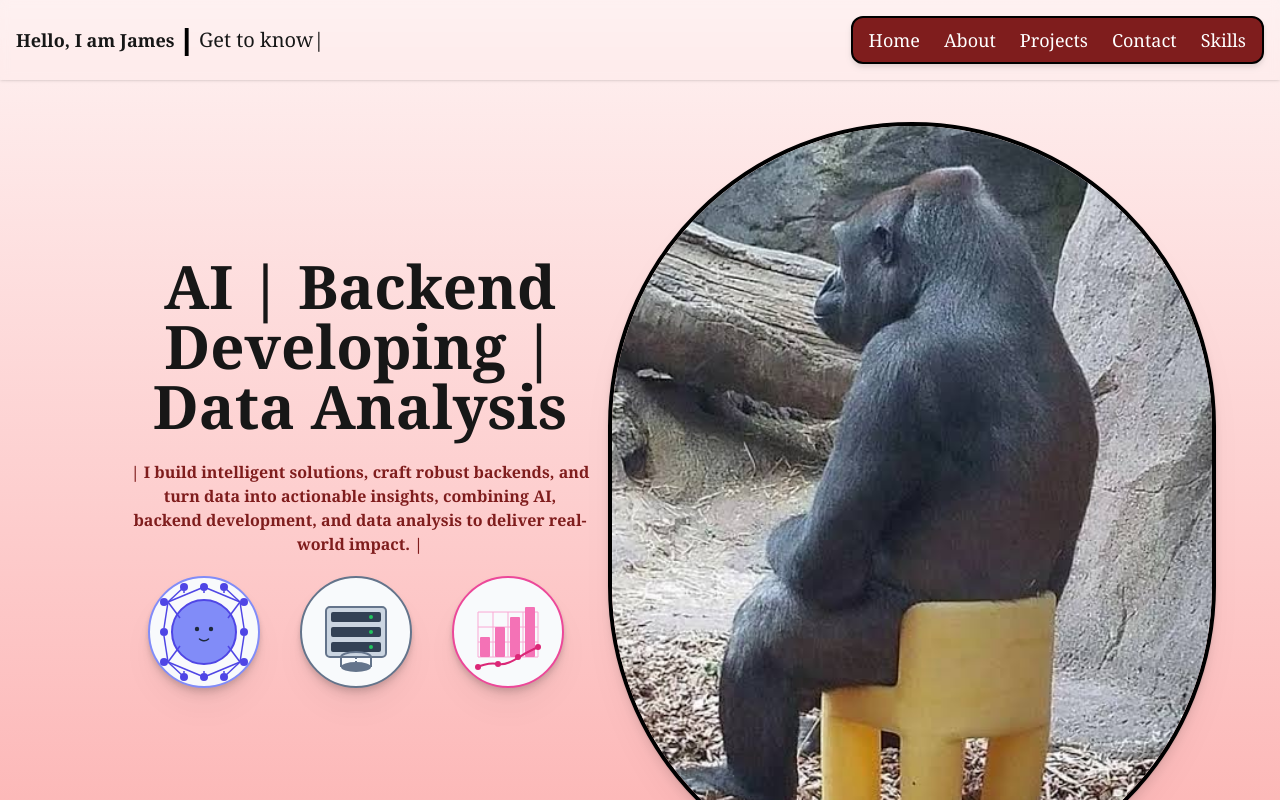
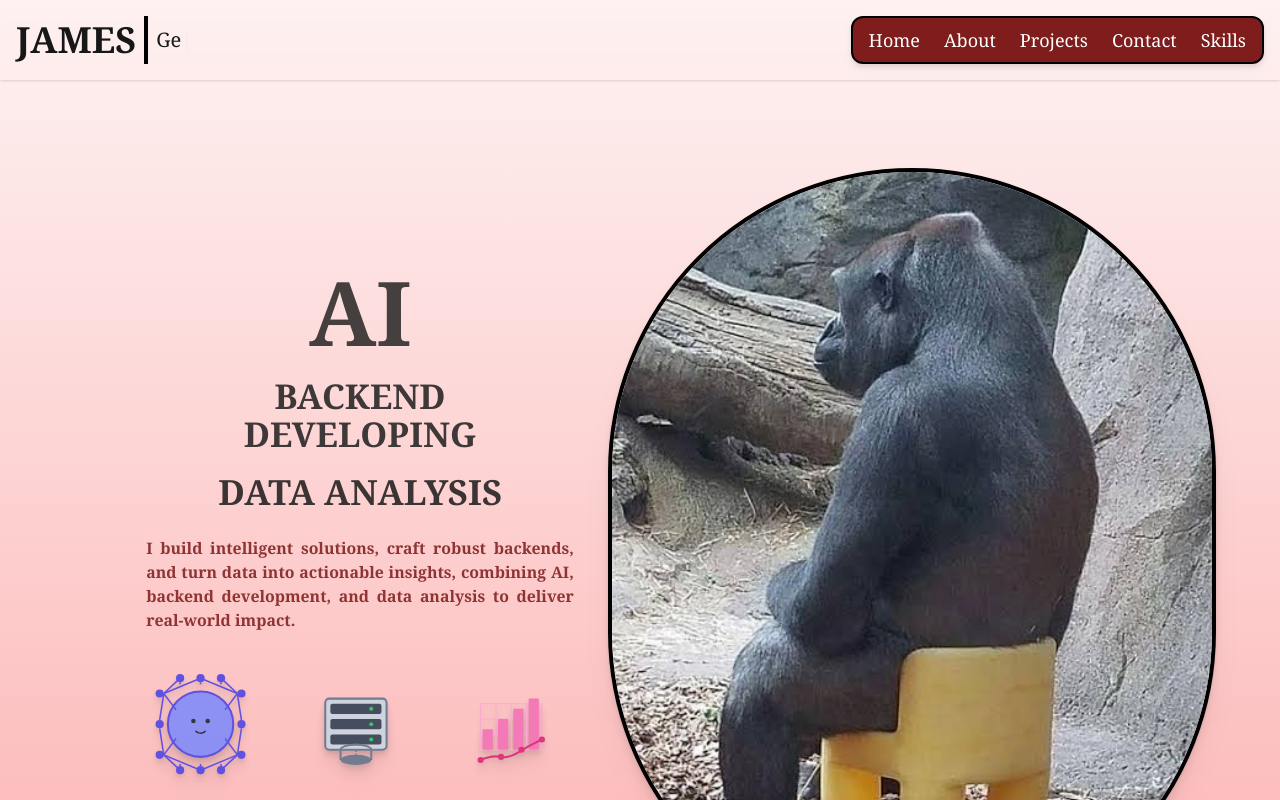
Before and after one commit to jamesgitt/portfolio, a Next.js app: page / in a window 1280 px wide. Shown: the top 800 px of the page. Built offline with nearby package versions, Linux system fonts and the light colour scheme.

Commit message:
Home Page Updates

```diff
--- a/src/app/components/Navbar.tsx
+++ b/src/app/components/Navbar.tsx
@@ -4,10 +4,10 @@ import TypingText from './TypingText';
 export default function Navbar() {
     return (
       <nav className="bg-red-100 bg-opacity-5 backdrop-blur-sm shadow p-4 flex justify-between">
-        <div className="flex items-center space-x-2">
-          <p className="font-serif text-lg font-bold">Hello, I am James</p>
-          <span className="mx-2 text-black font-bold text-3xl">|</span>
-          <TypingText text="Get to know me" />
+        <div className="flex flex-row items-center space-x-2">
+          <p className="font-serif text-4xl font-bold">JAMES</p>
+          <span className="mx-2 self-stretch border-l-4 border-black"></span>
+          <TypingText text="Get to know me" className="font-serif"/>
         </div>
         <div className="bg-red-900 h-12 border-solid border-black border-2 drop-shadow-md rounded-xl flex items-center space-x-6">
           <Link href="/" className="text-lg text-white hover:font-bold font-serif pl-4">Home</Link>
--- /dev/null
+++ b/src/app/components/PulsateElement.tsx
@@ -0,0 +1,46 @@
+'use client';
+
+import { motion, useScroll, useTransform } from 'framer-motion';
+import { useRef, ReactNode } from 'react';
+
+interface PulsateElementProps {
+  children: ReactNode;
+  className?: string;
+}
+
+export default function PulsateElement({ children, className = '' }: PulsateElementProps) {
+  const ref = useRef<HTMLSpanElement>(null);
+
+  // Get scroll progress for the element (0 = top of viewport, 1 = bottom)
+  const { scrollYProgress } = useScroll({
+    target: ref,
+    offset: ["start end", "end start"], // Animate as the element enters and leaves the viewport
+  });
+
+  // Map scroll progress to scale and opacity for a "pulse" effect
+  // You can tweak the input/output ranges for different pulse timing
+  const scale = useTransform(
+    scrollYProgress,
+    [0, 0.25, 0.5, 0.75, 1],
+    [0.85, 1.1, 1, 1.1, 0.85]
+  );
+  const opacity = useTransform(
+    scrollYProgress,
+    [0, 0.25, 0.5, 0.75, 1],
+    [0.7, 1, 1, 1, 0.7]
+  );
+
+  return (
+    <motion.span
+      ref={ref}
+      className={className}
+      style={{
+        scale,
+        opacity,
+        display: 'inline-block',
+      }}
+    >
+      {children}
+    </motion.span>
+  );
+}
--- /dev/null
+++ b/src/app/components/PulsatingText.tsx
@@ -0,0 +1,46 @@
+'use client';
+
+import { motion, useScroll, useTransform } from 'framer-motion';
+import { useRef } from 'react';
+
+interface PulsatingTextProps {
+  text: string;
+  className?: string;
+}
+
+export default function PulsatingText({ text, className = '' }: PulsatingTextProps) {
+  const ref = useRef<HTMLSpanElement>(null);
+
+  // Get scroll progress for the element (0 = top of viewport, 1 = bottom)
+  const { scrollYProgress } = useScroll({
+    target: ref,
+    offset: ["start end", "end start"], // Animate as the element enters and leaves the viewport
+  });
+
+  // Map scroll progress to scale and opacity for a "pulse" effect
+  // You can tweak the input/output ranges for different pulse timing
+  const scale = useTransform(
+    scrollYProgress,
+    [0, 0.25, 0.5, 0.75, 1],
+    [0.85, 1.1, 1, 1.1, 0.85]
+  );
+  const opacity = useTransform(
+    scrollYProgress,
+    [0, 0.25, 0.5, 0.75, 1],
+    [0.7, 1, 1, 1, 0.7]
+  );
+
+  return (
+    <motion.span
+      ref={ref}
+      className={className}
+      style={{
+        scale,
+        opacity,
+        display: 'inline-block',
+      }}
+    >
+      {text}
+    </motion.span>
+  );
+}
--- a/src/app/components/TypingText.tsx
+++ b/src/app/components/TypingText.tsx
@@ -1,9 +1,11 @@
 'use client';
 
-import React, { useState, useEffect, useRef, useCallback } from 'react';
+import { motion } from 'framer-motion';
+import { useEffect, useRef, useState } from 'react';
 
 interface TypingTextProps {
   text: string;
+  className?: string;
   speed?: number;
   pause?: number; // Optional pause at end of typing
   eraseSpeed?: number; // Optional speed for erasing
@@ -12,71 +14,89 @@ interface TypingTextProps {
 
 export default function TypingText({
   text,
-  speed = 100,
-  pause = 1000,
-  eraseSpeed = 50,
-  erasePause = 500,
+  className = '',
+  // Match the total animation duration of PulsatingText (3.5s) to the typing/erasing cycle.
+  // We'll split the 3.5s: half for typing, half for erasing (including pauses).
+  speed,
+  pause,
+  eraseSpeed,
+  erasePause,
 }: TypingTextProps) {
-  const [displayedText, setDisplayedText] = useState('');
-  const intervalRef = useRef<NodeJS.Timeout | null>(null);
+  // Calculate dynamic speeds to match 3.5s total cycle
+  const totalDuration = 3500; // ms, matches PulsatingText
+  const chars = text.length;
+
+  // We'll allocate 40% to typing, 10% pause, 40% erasing, 10% pause
+  const typingDuration = totalDuration * 0.4;
+  const typingSpeed = speed ?? (chars > 0 ? typingDuration / chars : 100);
+
+  const typingPause = pause ?? totalDuration * 0.1;
+
+  const erasingDuration = totalDuration * 0.4;
+  const erasingSpeed = eraseSpeed ?? (chars > 0 ? erasingDuration / chars : 50);
+
+  const erasingPause = erasePause ?? totalDuration * 0.1;
+
+  const [displayed, setDisplayed] = useState(0);
   const timeoutRef = useRef<NodeJS.Timeout | null>(null);
-  const currentIndexRef = useRef(0);
-
-  // Clear intervals and timeouts
-  const clearTimers = useCallback(() => {
-    if (intervalRef.current) {
-      clearInterval(intervalRef.current);
-      intervalRef.current = null;
-    }
-    if (timeoutRef.current) {
-      clearTimeout(timeoutRef.current);
-      timeoutRef.current = null;
-    }
-  }, []);
-
-  // Typing function
-  const type = useCallback(() => {
-    clearTimers();
-    intervalRef.current = setInterval(() => {
-      if (currentIndexRef.current < text.length) {
-        setDisplayedText(text.slice(0, currentIndexRef.current + 1));
-        currentIndexRef.current += 1;
-      } else {
-        clearTimers();
-        timeoutRef.current = setTimeout(() => {
-          erase();
-        }, pause);
-      }
-    }, speed);
-    // eslint-disable-next-line react-hooks/exhaustive-deps
-  }, [text, speed, pause, clearTimers]);
-
-  // Erasing function
-  const erase = useCallback(() => {
-    clearTimers();
-    intervalRef.current = setInterval(() => {
-      if (currentIndexRef.current > 0) {
-        setDisplayedText((prev) => prev.slice(0, -1));
-        currentIndexRef.current -= 1;
-      } else {
-        clearTimers();
-        timeoutRef.current = setTimeout(() => {
-          type();
-        }, erasePause);
-      }
-    }, eraseSpeed);
-    // eslint-disable-next-line react-hooks/exhaustive-deps
-  }, [eraseSpeed, erasePause, type, clearTimers]);
 
   useEffect(() => {
-    setDisplayedText('');
-    currentIndexRef.current = 0;
-    type();
+    let isCancelled = false;
+
+    async function animateTyping() {
+      // Typing
+      for (let i = 1; i <= text.length; i++) {
+        if (isCancelled) return;
+        setDisplayed(i);
+        await new Promise(res => {
+          timeoutRef.current = setTimeout(res, typingSpeed);
+        });
+      }
+      // Pause at end
+      await new Promise(res => {
+        timeoutRef.current = setTimeout(res, typingPause);
+      });
+      // Erasing
+      for (let i = text.length - 1; i >= 0; i--) {
+        if (isCancelled) return;
+        setDisplayed(i);
+        await new Promise(res => {
+          timeoutRef.current = setTimeout(res, erasingSpeed);
+        });
+      }
+      // Pause before typing again
+      await new Promise(res => {
+        timeoutRef.current = setTimeout(res, erasingPause);
+      });
+      if (!isCancelled) animateTyping();
+    }
+
+    setDisplayed(0);
+    animateTyping();
 
     return () => {
-      clearTimers();
+      isCancelled = true;
+      if (timeoutRef.current) clearTimeout(timeoutRef.current);
     };
-  }, [text, speed, pause, eraseSpeed, erasePause, type, clearTimers]);
+    // eslint-disable-next-line react-hooks/exhaustive-deps
+  }, [text, typingSpeed, typingPause, erasingSpeed, erasingPause]);
 
-  return <div className="text-xl font-serif">{displayedText}|</div>;
+  return (
+    <div className="text-xl font-serif flex items-center">
+      <span style={{ whiteSpace: 'pre' }}>
+        {text.slice(0, displayed)}
+      </span>
+      <motion.span
+        className={className}
+        animate={{ opacity: [1, 0, 1] }}
+        transition={{
+          duration: 1,
+          repeat: Infinity,
+          ease: 'easeInOut',
+        }}
+      >
+        |
+      </motion.span>
+    </div>
+  );
 }
--- a/src/app/globals.css
+++ b/src/app/globals.css
@@ -23,3 +23,10 @@ body {
   color: var(--foreground);
   font-family: Arial, Helvetica, sans-serif;
 }
+
+
+.icon{
+  width: 36;
+  height: 30;
+  filter: drop-shadow(0 0 0 #0000);
+}
--- a/src/app/icons/AI-Icon.tsx
+++ b/src/app/icons/AI-Icon.tsx
@@ -8,9 +8,6 @@ export function AIIcon() {
         xmlns="http://www.w3.org/2000/svg"
         className="drop-shadow-md"
       >
-        {/* Background Circle */}
-        <circle cx="60" cy="60" r="55" fill="#f8fafc" stroke="#818cf8" strokeWidth="2" />
-
         {/* Circle Face (slightly bigger) */}
         <circle cx="60" cy="60" r="32" fill="#818cf8" stroke="#4f46e5" strokeWidth="2" />
 
--- a/src/app/icons/Backend-Icon.tsx
+++ b/src/app/icons/Backend-Icon.tsx
@@ -8,9 +8,6 @@ export function BackendIcon() {
         xmlns="http://www.w3.org/2000/svg"
         className="drop-shadow-md"
         >
-        {/* Background Circle */}
-        <circle cx="60" cy="60" r="55" fill="#f8fafc" stroke="#64748b" strokeWidth="2" />
-
         {/* Server Rack */}
         <rect x="30" y="35" width="60" height="50" rx="4" fill="#cbd5e1" stroke="#64748b" strokeWidth="2" />
 
--- a/src/app/icons/DataAnalysisIcon.tsx
+++ b/src/app/icons/DataAnalysisIcon.tsx
@@ -8,9 +8,6 @@ export function DataAnalysisIcon() {
         xmlns="http://www.w3.org/2000/svg"
         className="drop-shadow-md"
       >
-        {/* Background Circle */}
-        <circle cx="60" cy="60" r="55" fill="#f8fafc" stroke="#ec4899" strokeWidth="2" />
-
         {/* Chart Grid */}
         <path
           d="M30 85H90M30 70H90M30 55H90M30 40H90M30 40V85M45 40V85M60 40V85M75 40V85M90 40V85"
--- a/src/app/page.tsx
+++ b/src/app/page.tsx
@@ -1,6 +1,8 @@
 import Navbar from './components/Navbar'
 import Footer from './components/Footer'
 import ProfileRound from './components/ProfileRound'
+import PulsatingText from './components/PulsatingText'
+import PulsateElement from './components/PulsateElement'
 
 import { AIIcon } from './icons/AI-Icon'
 import { BackendIcon } from './icons/Backend-Icon'
@@ -12,6 +14,7 @@ import Projects from './projects/page'
 import Skills from './skills/page'
 
 export default function Home() {
+
     // Height of the navbar (adjust if you change Navbar's height)
     const navbarHeight = "4rem";
 
@@ -33,12 +36,23 @@ export default function Home() {
           style={{ paddingTop: navbarHeight }}
         >
           <div className="w-full flex flex-row items-center gap-4 pl-32">
-            <div className="flex flex-col items-start pb-96">
-              <h1 className="text-6xl font-bold mb-4 font-serif text-center pt-48">AI | Backend Developing | Data Analysis</h1>
-              <p className="text-red-900 font-bold mt-2 text-xm font-serif max-w-xm text-center">
-                | I build intelligent solutions, craft robust backends, and turn data into actionable insights, combining AI, backend development, and data analysis to deliver real-world impact. |
-              </p>
+            <div className="flex flex-col items-center pb-96">
+              <div className="flex flex-col items-center pt-48" style={{ fontFamily: 'Cambria, serif' }}>
+                <PulsatingText text="AI"
+                  className="text-8xl font-bold mx-10 my-2 text-center" />
+
+                <PulsatingText text="BACKEND DEVELOPING"
+                  className="text-4xl font-bold mx-10 my-2 text-center" />
+
+                <PulsatingText text="DATA ANALYSIS"
+                  className="text-4xl font-bold mx-10 my-2 text-center" />
+
+                <PulsatingText text="I build intelligent solutions, craft robust backends, and turn data into actionable insights, combining AI, backend development, and data analysis to deliver real-world impact."
+                className="text-red-900 text-left text-justify text-base font-bold max-w-xm my-4 w-92 mx-4" />
+              </div>
+              <PulsateElement>
                 <div className="flex flex-row items-center gap-2 mt-4 pl-4">
+
                   <div className="w-36 h-30 drop-shadow-xl">
                     <AIIcon />
                   </div>
@@ -49,6 +63,7 @@ export default function Home() {
                     <DataAnalysisIcon />
                   </div>
               </div>
+              </PulsateElement>
             </div>
             <div className="flex flex-col items-end pr-32 pb-32">
               <ProfileRound />
```
Lines whose indentation alone changed are shown as unchanged.
